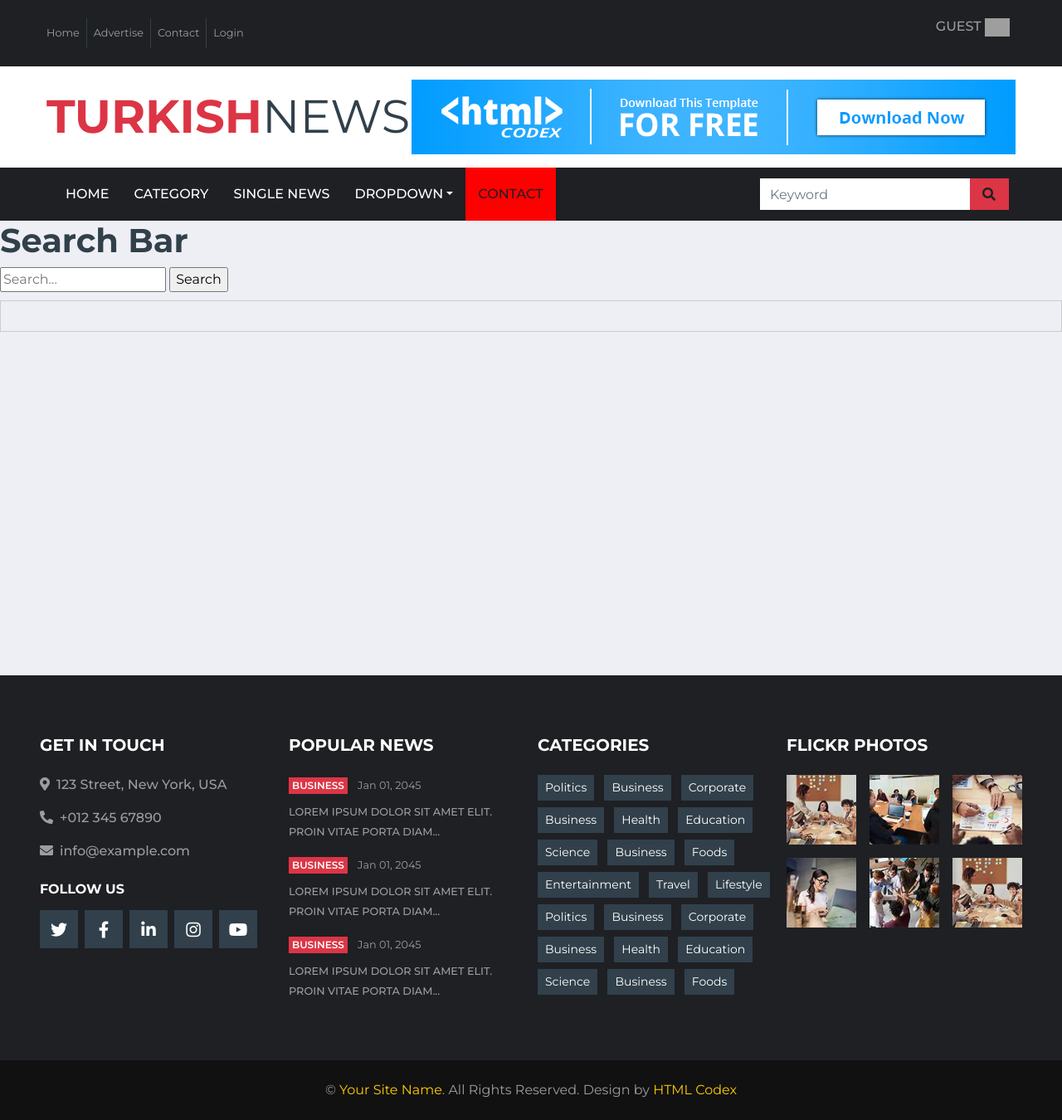
After one commit to nusret35/turkish-financial-website-honeypot, a Flask app: page /coins in a window 1280 px wide. The commit adds this page. Shown: the whole page at 83% size. Run offline with Flask 3, Linux system fonts and the light colour scheme; data that the repository does not hold is empty; some libraries are stand-ins or nearby versions; grey boxes are pictures that could not be loaded.

Commit message:
coins page added

```diff
--- a/main.py
+++ b/main.py
@@ -103,6 +103,14 @@ def delete_user_by_id(user_id):
 
     mysql.commit()
 
+# Function to delete a user by user ID
+def delete_comment_by_id(comment_id):
+
+    query = 'DELETE FROM comments WHERE id = %s'
+    cursor.execute(query, (comment_id,))
+
+    mysql.commit()
+
 
 @app.route("/")
 def main_page():
@@ -196,7 +204,7 @@ def admin():
 
     users = get_all_users()
     comments = get_all_comments()
-    return render_template('admin.html',users = users, comments = comments)
+    return render_template('admin.html',users = users, comments = comments, username=current_user.username)
 
 
 @app.route('/admin/addUser', methods = ['POST'])
@@ -243,6 +251,23 @@ def contact_page():
     else:
         return render_template('contact.html',username='guest')
 
+@app.route("/coins", methods=['POST', 'GET'])
+def coins_page():
+    search_query = request.form.get('search_query')
+    # Convert both the column value and search query to lowercase for case-insensitive search
+    cursor.execute(f"SELECT id, name FROM coins WHERE LOWER(name) LIKE LOWER('%{search_query}%')")
+    search_results = cursor.fetchall()
+
+    cursor.execute("SELECT id, name FROM coins")
+    all_coins = cursor.fetchall()
+
+    if current_user.is_authenticated:
+        return render_template('coins.html',username=current_user.username, all_coins=all_coins)
+    else:
+        return render_template('coins.html',username='guest',  all_coins=all_coins)
+
+
+
 @app.route('/logout')
 @login_required
 def logout():
@@ -258,6 +283,15 @@ def delete_user(user_id):
         return render_template('access_denied.html')
 
     delete_user_by_id(user_id)
+    return redirect(url_for('admin'))
+
+@app.route('/delete_comment/<int:comment_id>', methods=['POST'])
+@login_required
+def delete_comment(comment_id):
+    if not current_user.is_admin():
+        return render_template('access_denied.html')
+
+    delete_comment_by_id(comment_id)
     return redirect(url_for('admin'))
 
 
--- /dev/null
+++ b/templates/coins.html
@@ -0,0 +1,315 @@
+<!DOCTYPE html>
+<html lang="en">
+
+<head>
+    <meta charset="utf-8">
+    <title>TurkishNews - Free News Website Template</title>
+    <meta content="width=device-width, initial-scale=1.0" name="viewport">
+    <meta content="Free HTML Templates" name="keywords">
+    <meta content="Free HTML Templates" name="description">
+
+    <!-- Favicon -->
+    <link href="img/favicon.ico" rel="icon">
+
+    <!-- Google Web Fonts -->
+    <link rel="preconnect" href="https://fonts.gstatic.com">
+    <link href="https://fonts.googleapis.com/css2?family=Montserrat:wght@400;500;600;700&display=swap" rel="stylesheet">
+
+    <!-- Font Awesome -->
+    <link href="https://cdnjs.cloudflare.com/ajax/libs/font-awesome/5.15.0/css/all.min.css" rel="stylesheet">
+
+    <!-- Libraries Stylesheet -->
+    <link href="lib/owlcarousel/assets/owl.carousel.min.css" rel="stylesheet">
+
+    <!-- Customized Bootstrap Stylesheet -->
+    <link href="static/styles/style.css" rel="stylesheet">
+    <style>
+
+
+        .navbar-dark .navbar-nav .nav-item .nav-link:hover, .navbar-dark .navbar-nav .nav-item:hover,
+    .navbar-dark .navbar-nav .nav-item.active {
+        background-color: red !important;
+    }
+    .mini-prof-image{
+        width: 30px;
+        margin: 0;
+    }
+    .my-container{
+        width: 100%;
+        height:500px;
+    }
+
+
+    </style>
+</head>
+
+<body>
+    <!-- Topbar Start -->
+    <div class="container-fluid d-none d-lg-block">
+        <div class="row align-items-center bg-dark px-lg-5">
+            <div class="col-lg-9">
+                <nav class="navbar navbar-expand-sm bg-dark p-0">
+                    <ul class="navbar-nav ml-n2">
+                        <li class="nav-item border-right border-secondary">
+                            <a class="nav-link text-body small" href="/">Home</a>
+                        </li>
+                        <li class="nav-item border-right border-secondary">
+                            <a class="nav-link text-body small" href="#">Advertise</a>
+                        </li>
+                        <li class="nav-item border-right border-secondary">
+                            <a class="nav-link text-body small" href="#">Contact</a>
+                        </li>
+                        <li class="nav-item">
+                            <a class="nav-link text-body small" href="/login.html">Login</a>
+                        </li>
+                    </ul>
+                </nav>
+            </div>
+            <div class="col-lg-3 text-right d-none d-md-block">
+                <nav class="navbar navbar-expand-sm navbar-dark bg-dark p-0">
+                    <ul class="navbar-nav ml-auto mr-n2">
+                        <li class="nav-item">
+                            <p class="nav-link text-body" href="#">{{ username }} <img class="mini-prof-image" src="https://cdn.pixabay.com/photo/2015/10/05/22/37/blank-profile-picture-973460_960_720.png"/></p>
+                        </li>
+                    </ul>
+                </nav>
+            </div>
+        </div>
+        <div class="row align-items-center bg-white py-3 px-lg-5">
+            <div class="col-lg-4">
+                <a href="/" class="navbar-brand p-0 d-none d-lg-block">
+                    <h1 class="m-0 display-4 text-uppercase text-danger">Turkish<span class="text-secondary font-weight-normal">News</span></h1>
+                </a>
+            </div>
+            <div class="col-lg-8 text-center text-lg-right">
+                <a href="https://htmlcodex.com"><img class="img-fluid" src="static/img/ads-728x90.png" alt=""></a>
+            </div>
+        </div>
+    </div>
+    <!-- Topbar End -->
+
+
+    <!-- Navbar Start -->
+    <div class="container-fluid p-0">
+        <nav class="navbar navbar-expand-lg bg-dark navbar-dark py-2 py-lg-0 px-lg-5">
+            <a href="/" class="navbar-brand d-block d-lg-none">
+                <h1 class="m-0 display-4 text-uppercase text-danger">Turkish<span class="text-white font-weight-normal">News</span></h1>
+            </a>
+            <button type="button" class="navbar-toggler" data-toggle="collapse" data-target="#navbarCollapse">
+                <span class="navbar-toggler-icon"></span>
+            </button>
+            <div class="collapse navbar-collapse justify-content-between px-0 px-lg-3" id="navbarCollapse">
+                <div class="navbar-nav mr-auto py-0">
+                    <a href="/" class="nav-item nav-link">Home</a>
+                    <a href="category.html" class="nav-item nav-link">Category</a>
+                    <a href="single.html" class="nav-item nav-link">Single News</a>
+                    <div class="nav-item dropdown">
+                        <a href="#" class="nav-link dropdown-toggle" data-toggle="dropdown">Dropdown</a>
+                        <div class="dropdown-menu rounded-0 m-0">
+                            <a href="#" class="dropdown-item">Menu item 1</a>
+                            <a href="#" class="dropdown-item">Menu item 2</a>
+                            <a href="#" class="dropdown-item">Menu item 3</a>
+                        </div>
+                    </div>
+                    <a href="contact.html" class="nav-item nav-link active">Contact</a>
+                </div>
+                <div class="input-group ml-auto d-none d-lg-flex" style="width: 100%; max-width: 300px;">
+                    <input id="searchInput" type="text" class="form-control border-0" placeholder="Keyword">
+                    <div class="input-group-append">
+                        <button id="searchButton" class="input-group-text bg-danger text-dark border-0 px-3"><i
+                                class="fa fa-search"></i></button>
+                    </div>
+                </div>
+                <script>
+                    // Get the search button and input element by their IDs
+                    var searchButton = document.getElementById('searchButton');
+                    var searchInput = document.getElementById('searchInput');
+
+                    function performSearch() {
+                        var keyword = searchInput.value;
+                        console.log('Search keyword:', keyword);
+
+                        // Set the new location to search-result.html
+                        window.location.href = 'search-result/'+keyword;
+                    }
+                    // Attach an event listener to the search button
+                    searchButton.addEventListener('click', function () {
+                        // Retrieve the input value
+                        var keyword = searchInput.value;
+
+                        // Perform desired action, for example, log the keyword to the console
+                        console.log('Search keyword:', keyword);
+
+                        // You can add more logic here, such as initiating a search using the keyword
+                    });
+
+                      // Event listener for the Enter key press
+                    searchInput.addEventListener('keypress', function (event) {
+                        if (event.key === 'Enter') {
+                            performSearch();
+                        }
+                    });
+                </script>
+            </div>
+        </nav>
+    </div>
+    <!-- Navbar End -->
+    <div class="my-container">
+        <title>Search Page</title>
+        <style>
+            #search-results {
+                margin-top: 10px;
+                border: 1px solid #ccc;
+                padding: 10px;
+            }
+        </style>
+    </head>
+    <body>
+        <h1>Search Bar</h1>
+        <form action="{{ url_for('coins_page') }}" method="POST">
+            <input type="text" name="search_query" id = "searchQuery" placeholder="Search...">
+            <input type="submit" value="Search">
+        </form>
+
+        <div id="search-results">
+                <ul>
+                    {% for coin in all_coins %}
+                        <li><a href="{coin[0]}">{{ coin[1] }}</a></li>
+                    {% endfor %}
+                </ul>
+        </div>
+    </div>
+
+    <script>
+        // JavaScript to filter results based on user input
+        document.getElementById('searchQuery').addEventListener('input', function () {
+            var searchQuery = this.value.toLowerCase();
+            var coinItems = document.querySelectorAll('#search-results li');
+
+            coinItems.forEach(function (item) {
+                var coinName = item.textContent.toLowerCase();
+                if (coinName.includes(searchQuery)) {
+                    item.style.display = 'list-item';
+                } else {
+                    item.style.display = 'none';
+                }
+            });
+        });
+    </script>
+
+    <!-- Footer Start -->
+    <div class="container-fluid bg-dark pt-5 px-sm-3 px-md-5 mt-5">
+        <div class="row py-4">
+            <div class="col-lg-3 col-md-6 mb-5">
+                <h5 class="mb-4 text-white text-uppercase font-weight-bold">Get In Touch</h5>
+                <p class="font-weight-medium"><i class="fa fa-map-marker-alt mr-2"></i>123 Street, New York, USA</p>
+                <p class="font-weight-medium"><i class="fa fa-phone-alt mr-2"></i>+012 345 67890</p>
+                <p class="font-weight-medium"><i class="fa fa-envelope mr-2"></i>info@example.com</p>
+                <h6 class="mt-4 mb-3 text-white text-uppercase font-weight-bold">Follow Us</h6>
+                <div class="d-flex justify-content-start">
+                    <a class="btn btn-lg btn-secondary btn-lg-square mr-2" href="#"><i class="fab fa-twitter"></i></a>
+                    <a class="btn btn-lg btn-secondary btn-lg-square mr-2" href="#"><i class="fab fa-facebook-f"></i></a>
+                    <a class="btn btn-lg btn-secondary btn-lg-square mr-2" href="#"><i class="fab fa-linkedin-in"></i></a>
+                    <a class="btn btn-lg btn-secondary btn-lg-square mr-2" href="#"><i class="fab fa-instagram"></i></a>
+                    <a class="btn btn-lg btn-secondary btn-lg-square" href="#"><i class="fab fa-youtube"></i></a>
+                </div>
+            </div>
+            <div class="col-lg-3 col-md-6 mb-5">
+                <h5 class="mb-4 text-white text-uppercase font-weight-bold">Popular News</h5>
+                <div class="mb-3">
+                    <div class="mb-2">
+                        <a class="badge badge-danger text-uppercase font-weight-semi-bold p-1 mr-2" href="">Business</a>
+                        <a class="text-body" href=""><small>Jan 01, 2045</small></a>
+                    </div>
+                    <a class="small text-body text-uppercase font-weight-medium" href="">Lorem ipsum dolor sit amet elit. Proin vitae porta diam...</a>
+                </div>
+                <div class="mb-3">
+                    <div class="mb-2">
+                        <a class="badge badge-danger text-uppercase font-weight-semi-bold p-1 mr-2" href="">Business</a>
+                        <a class="text-body" href=""><small>Jan 01, 2045</small></a>
+                    </div>
+                    <a class="small text-body text-uppercase font-weight-medium" href="">Lorem ipsum dolor sit amet elit. Proin vitae porta diam...</a>
+                </div>
+                <div class="">
+                    <div class="mb-2">
+                        <a class="badge badge-danger text-uppercase font-weight-semi-bold p-1 mr-2" href="">Business</a>
+                        <a class="text-body" href=""><small>Jan 01, 2045</small></a>
+                    </div>
+                    <a class="small text-body text-uppercase font-weight-medium" href="">Lorem ipsum dolor sit amet elit. Proin vitae porta diam...</a>
+                </div>
+            </div>
+            <div class="col-lg-3 col-md-6 mb-5">
+                <h5 class="mb-4 text-white text-uppercase font-weight-bold">Categories</h5>
+                <div class="m-n1">
+                    <a href="" class="btn btn-sm btn-secondary m-1">Politics</a>
+                    <a href="" class="btn btn-sm btn-secondary m-1">Business</a>
+                    <a href="" class="btn btn-sm btn-secondary m-1">Corporate</a>
+                    <a href="" class="btn btn-sm btn-secondary m-1">Business</a>
+                    <a href="" class="btn btn-sm btn-secondary m-1">Health</a>
+                    <a href="" class="btn btn-sm btn-secondary m-1">Education</a>
+                    <a href="" class="btn btn-sm btn-secondary m-1">Science</a>
+                    <a href="" class="btn btn-sm btn-secondary m-1">Business</a>
+                    <a href="" class="btn btn-sm btn-secondary m-1">Foods</a>
+                    <a href="" class="btn btn-sm btn-secondary m-1">Entertainment</a>
+                    <a href="" class="btn btn-sm btn-secondary m-1">Travel</a>
+                    <a href="" class="btn btn-sm btn-secondary m-1">Lifestyle</a>
+                    <a href="" class="btn btn-sm btn-secondary m-1">Politics</a>
+                    <a href="" class="btn btn-sm btn-secondary m-1">Business</a>
+                    <a href="" class="btn btn-sm btn-secondary m-1">Corporate</a>
+                    <a href="" class="btn btn-sm btn-secondary m-1">Business</a>
+                    <a href="" class="btn btn-sm btn-secondary m-1">Health</a>
+                    <a href="" class="btn btn-sm btn-secondary m-1">Education</a>
+                    <a href="" class="btn btn-sm btn-secondary m-1">Science</a>
+                    <a href="" class="btn btn-sm btn-secondary m-1">Business</a>
+                    <a href="" class="btn btn-sm btn-secondary m-1">Foods</a>
+                </div>
+            </div>
+            <div class="col-lg-3 col-md-6 mb-5">
+                <h5 class="mb-4 text-white text-uppercase font-weight-bold">Flickr Photos</h5>
+                <div class="row">
+                    <div class="col-4 mb-3">
+                        <a href=""><img class="w-100" src="static/img/news-110x110-1.jpg" alt=""></a>
+                    </div>
+                    <div class="col-4 mb-3">
+                        <a href=""><img class="w-100" src="static/img/news-110x110-2.jpg" alt=""></a>
+                    </div>
+                    <div class="col-4 mb-3">
+                        <a href=""><img class="w-100" src="static/img/news-110x110-3.jpg" alt=""></a>
+                    </div>
+                    <div class="col-4 mb-3">
+                        <a href=""><img class="w-100" src="static/img/news-110x110-4.jpg" alt=""></a>
+                    </div>
+                    <div class="col-4 mb-3">
+                        <a href=""><img class="w-100" src="static/img/news-110x110-5.jpg" alt=""></a>
+                    </div>
+                    <div class="col-4 mb-3">
+                        <a href=""><img class="w-100" src="img/news-110x110-1.jpg" alt=""></a>
+                    </div>
+                </div>
+            </div>
+        </div>
+    </div>
+    <div class="container-fluid py-4 px-sm-3 px-md-5" style="background: #111111;">
+        <p class="m-0 text-center">&copy; <a href="#">Your Site Name</a>. All Rights Reserved.
+
+		<!--/*** This template is free as long as you keep the footer author’s credit link/attribution link/backlink. If you'd like to use the template without the footer author’s credit link/attribution link/backlink, you can purchase the Credit Removal License from "https://htmlcodex.com/credit-removal". Thank you for your support. ***/-->
+		Design by <a href="https://htmlcodex.com">HTML Codex</a></p>
+    </div>
+    <!-- Footer End -->
+
+
+    <!-- Back to Top -->
+    <a href="#" class="btn btn-danger btn-square back-to-top"><i class="fa fa-arrow-up"></i></a>
+
+
+    <!-- JavaScript Libraries -->
+    <script src="https://code.jquery.com/jquery-3.4.1.min.js"></script>
+    <script src="https://stackpath.bootstrapcdn.com/bootstrap/4.4.1/js/bootstrap.bundle.min.js"></script>
+    <script src="lib/easing/easing.min.js"></script>
+    <script src="lib/owlcarousel/owl.carousel.min.js"></script>
+
+    <!-- Template Javascript -->
+    <script src="js/main.js"></script>
+</body>
+
+</html>
```
Also changed, not shown: templates/admin.html (+9 -1 lines).
